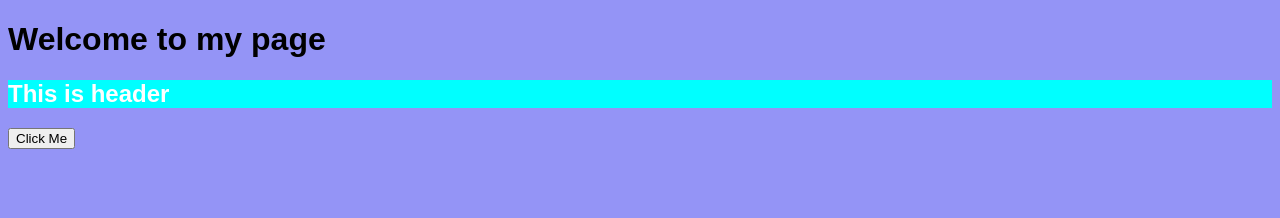
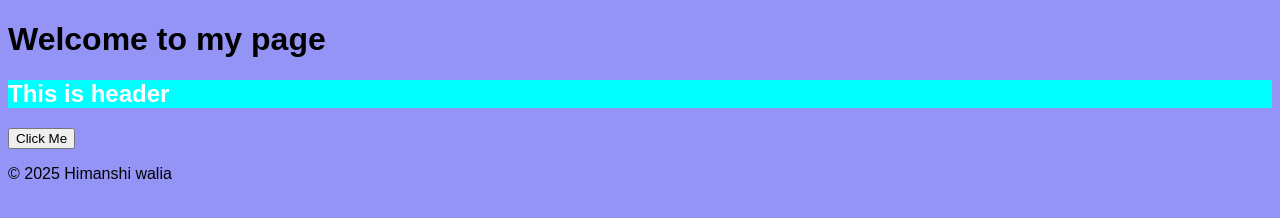
Before and after one commit to Himanshi18-dev/Git--assignment, a plain HTML site: page index.html in a window 1280 px wide. Drawn offline with Linux system fonts and the light colour scheme.

Commit message:
Added footer section in feature/footer branch

```diff
--- a/index.html
+++ b/index.html
@@ -10,6 +10,9 @@
     <h1>Welcome to my page</h1>
     <header><h2>This is header</h2></header>
     <button>Click Me</button>
+    <footer>
+        <p>&copy; 2025 Himanshi walia</p>
+    </footer>
     <script src="script.js"></script>
 
 </body>
```
